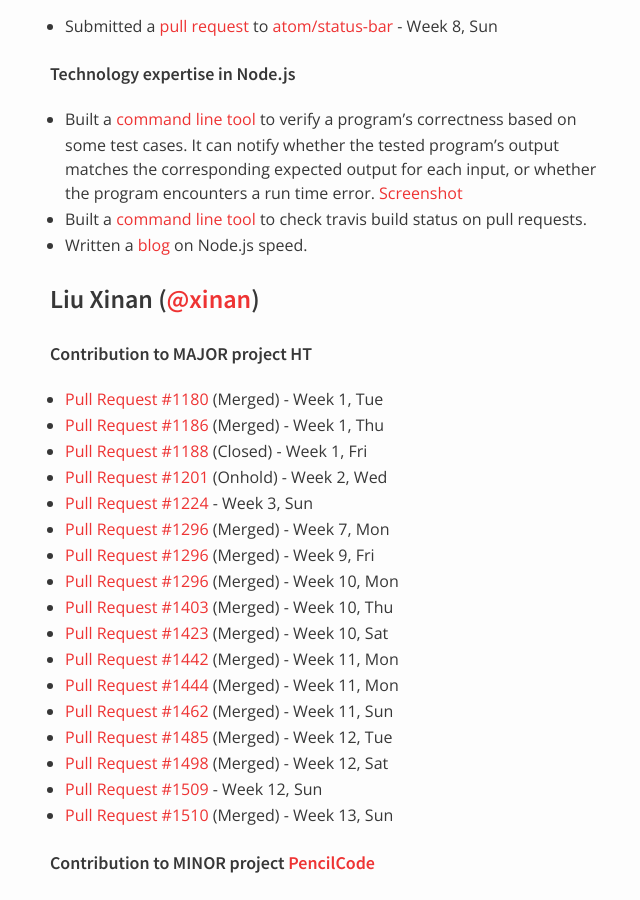
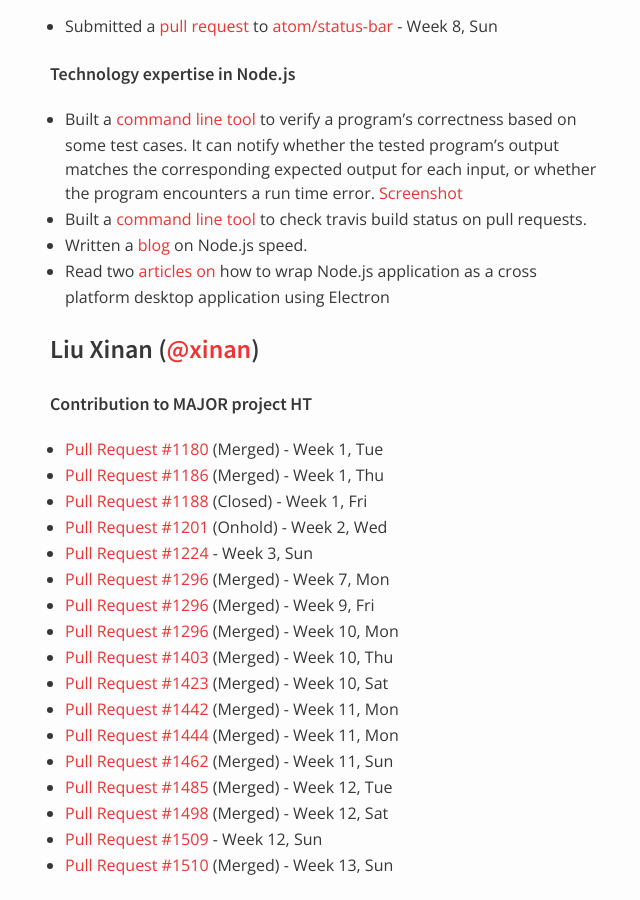
Before and after one commit to nus-oss/cs3281-AY1516S2-website, a Jekyll site: the page built from teams/hubturbo.md, in a window 1280 px wide and 900 px high, scrolled down 4182 px. Shown: the whole window, without its empty margins (320-960 px from the left). Built offline with Jekyll 4.4.1, drawn with Linux system fonts in a browser that asks for light colours.

Commit message:
Add raisfathin's progress

```diff
--- a/teams/hubturbo.md
+++ b/teams/hubturbo.md
@@ -176,6 +176,7 @@ permalink: /teams/hubturbo/
 - Built a [command line tool](https://gist.github.com/raisfathin/8f1a7e8d322a53e4ba29) to verify a program's correctness based on some test cases. It can notify whether the tested program's output matches the corresponding expected output for each input, or whether the program encounters a run time error. [Screenshot](http://imgur.com/ZPJtUNX)
 - Built a [command line tool](https://github.com/raisfathin/travis-pr-checker) to check travis build status on pull requests.
 - Written a [blog](http://raisfathin.github.io/nodejs-speed/) on Node.js speed.
+- Read two [articles](https://www.toptal.com/javascript/electron-cross-platform-desktop-apps-easy) [on](http://electron.atom.io/docs/latest/tutorial/quick-start/) how to wrap Node.js application as a cross platform desktop application using Electron
 
 ### Liu Xinan ([@xinan](https://github.com/xinan))
 
```
